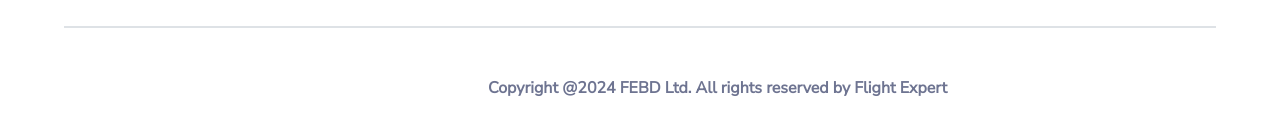
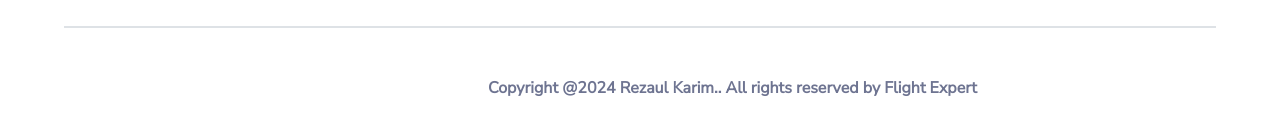
Before and after one commit to rezaul118255/Code-club-task, a React (Vite) app: page / in a window 1280 px wide. Shown: the part 2168-2302 px from the top of the page. Built offline with nearby package versions, Linux system fonts and the light colour scheme.

Commit message:
footer updated

```diff
--- a/src/Component/Footer/Footer.jsx
+++ b/src/Component/Footer/Footer.jsx
@@ -121,7 +121,7 @@ const Footer = () => {
 
                 </div>
                 <div className="mt-8 mx-auto ms-0 md:ms-[400px] px-6 pb-10">
-                    <h1 className="text-md mx-auto text-[#6e7491] font-semibold  py-4">Copyright @2024 FEBD Ltd. All rights reserved by Flight Expert</h1>
+                    <h1 className="text-md mx-auto text-[#6e7491] font-semibold  py-4">Copyright @2024 Rezaul Karim.. All rights reserved by Flight Expert</h1>
 
                 </div>
 
```
